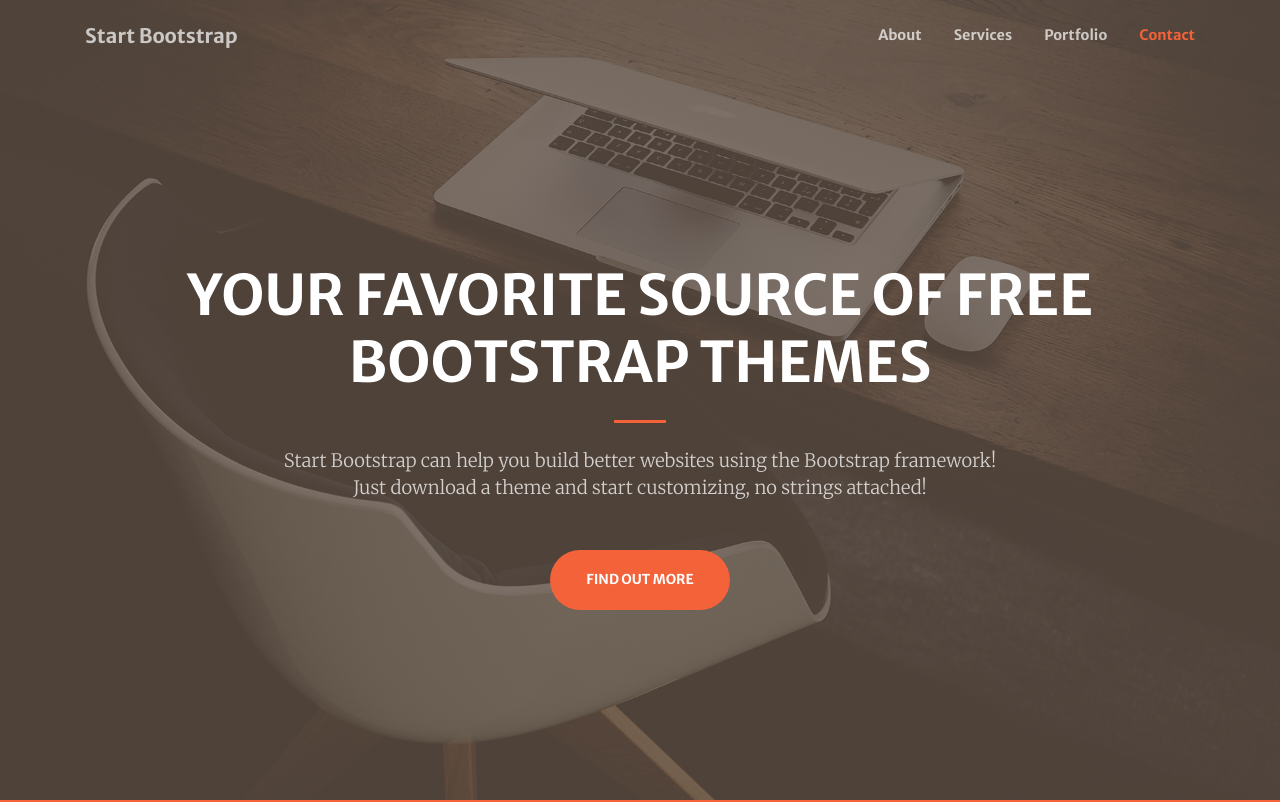
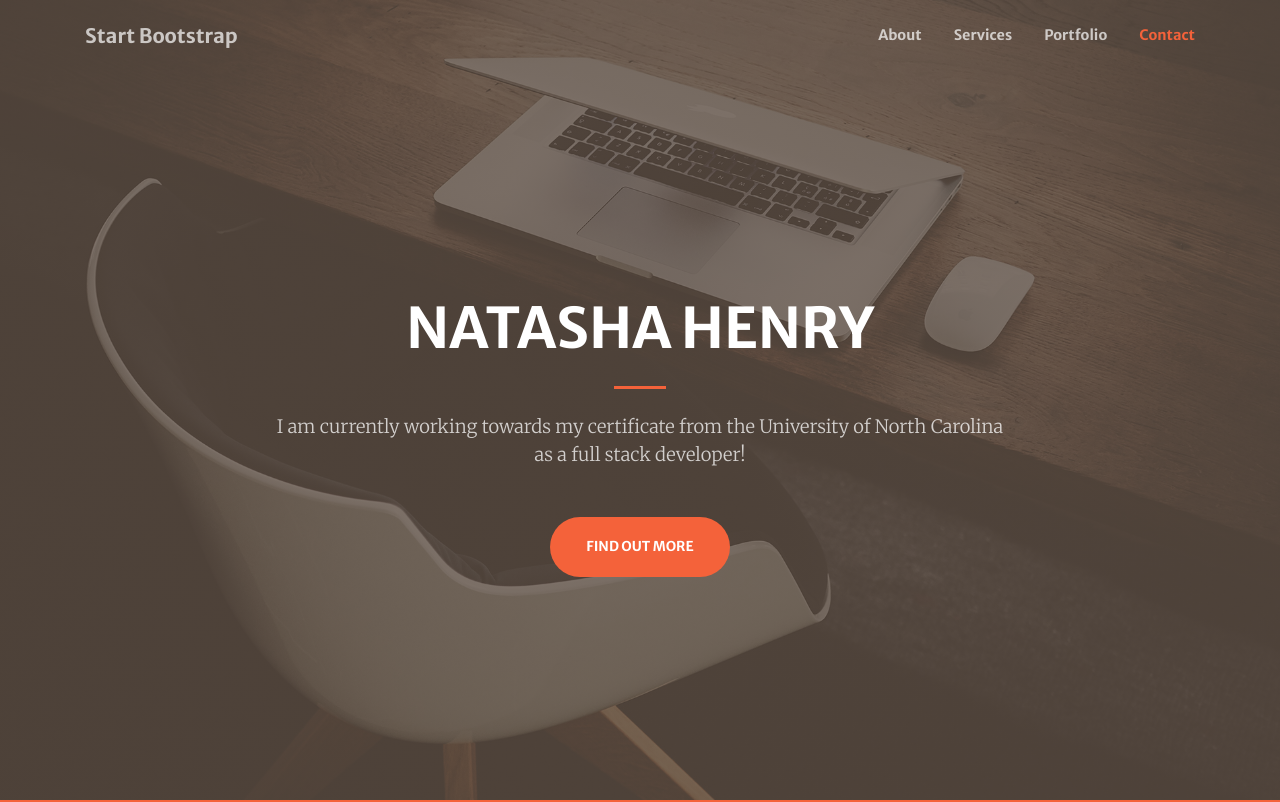
Before and after one commit to tashma2007/Portfolio_Natasha_Henry, a website with bundled scripts: page index.html in a window 1280 px wide. Shown: the top 802 px of the page. Built offline with nearby package versions, Linux system fonts and the light colour scheme.

Commit message:
worked on first page

```diff
--- a/index.html
+++ b/index.html
@@ -58,11 +58,11 @@
     <div class="container h-100">
       <div class="row h-100 align-items-center justify-content-center text-center">
         <div class="col-lg-10 align-self-end">
-          <h1 class="text-uppercase text-white font-weight-bold">Your Favorite Source of Free Bootstrap Themes</h1>
+          <h1 class="text-uppercase text-white font-weight-bold">NATASHA Henry</h1>
           <hr class="divider my-4">
         </div>
         <div class="col-lg-8 align-self-baseline">
-          <p class="text-white-75 font-weight-light mb-5">Start Bootstrap can help you build better websites using the Bootstrap framework! Just download a theme and start customizing, no strings attached!</p>
+          <p class="text-white-75 font-weight-light mb-5">I am currently working towards my certificate from the University of North Carolina as a full stack developer!</p>
           <a class="btn btn-primary btn-xl js-scroll-trigger" href="#about">Find Out More</a>
         </div>
       </div>
```
